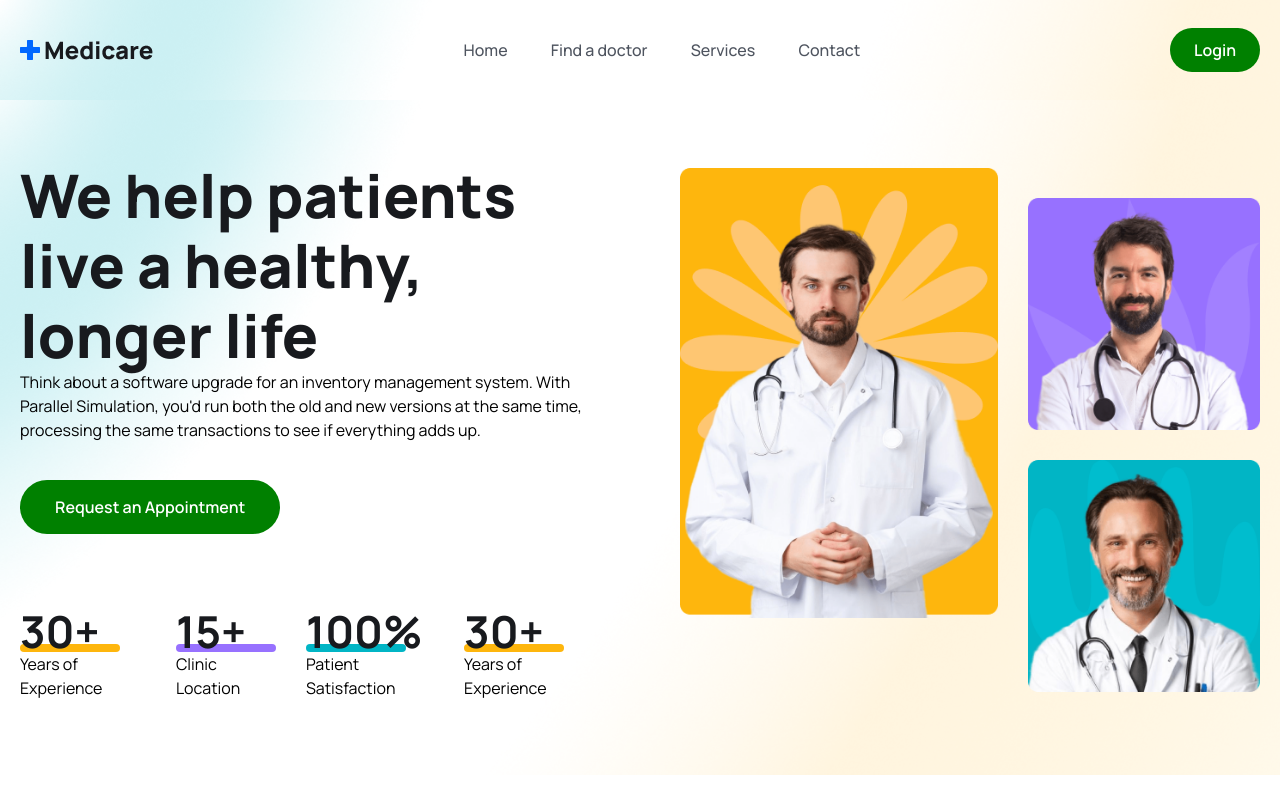
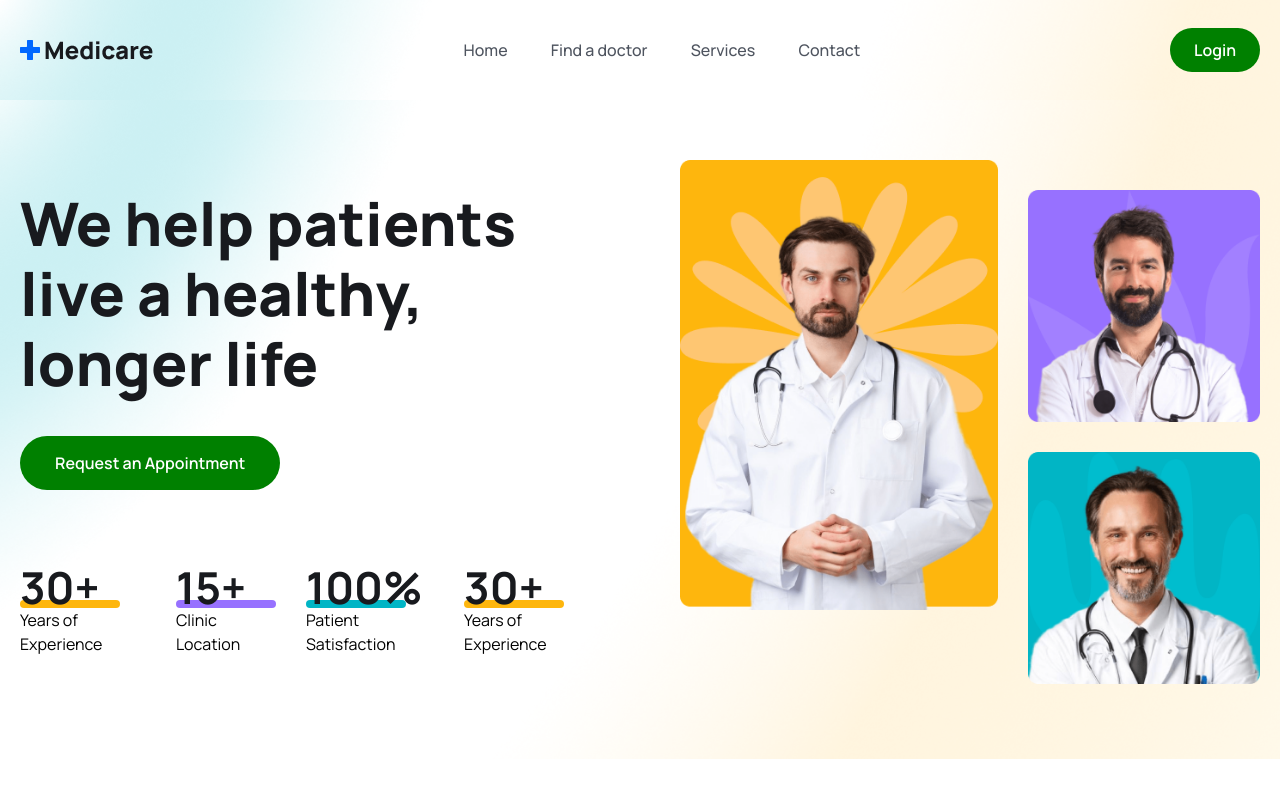
Before and after one commit to Dilini-Shashikala-Gnanarathne/Doctor-booking-web-app-final-project, a React (Vite) app in the folder frontend/: page / in a window 1280 px wide. Shown: the top 800 px of the page. Built offline with nearby package versions, Linux system fonts and the light colour scheme.

Commit message:
change para in home page

```diff
--- a/frontend/src/pages/Home.jsx
+++ b/frontend/src/pages/Home.jsx
@@ -33,10 +33,6 @@ const Home = () => {
                   md:leading-[70px]'>
                      We help patients live a healthy, longer life
                      </h1>
-                     <p className='text__para'>Think about a software upgrade for an inventory management system.
-                       With Parallel Simulation, you'd run both the old and new versions at the same time, processing the same transactions to see if everything adds up.
-                     </p>
-
                      <button className='btn'>Request an Appointment</button>
                 </div>
         {/*========= hero counter ========== */}
```
